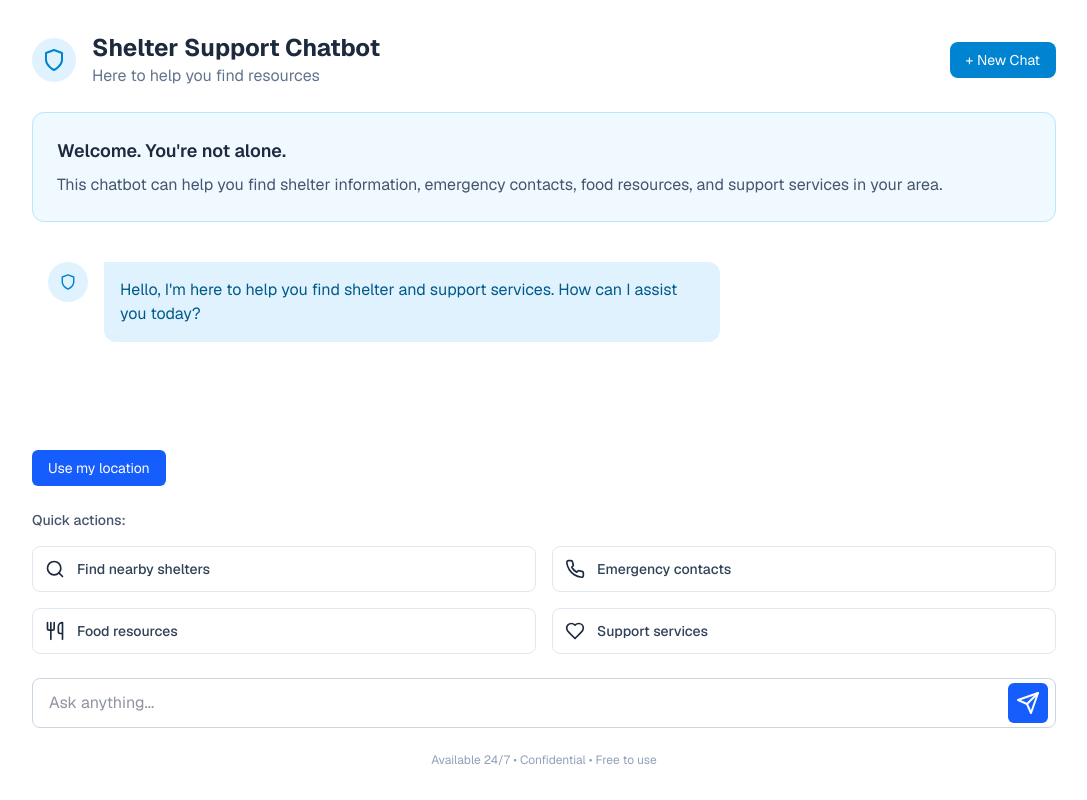
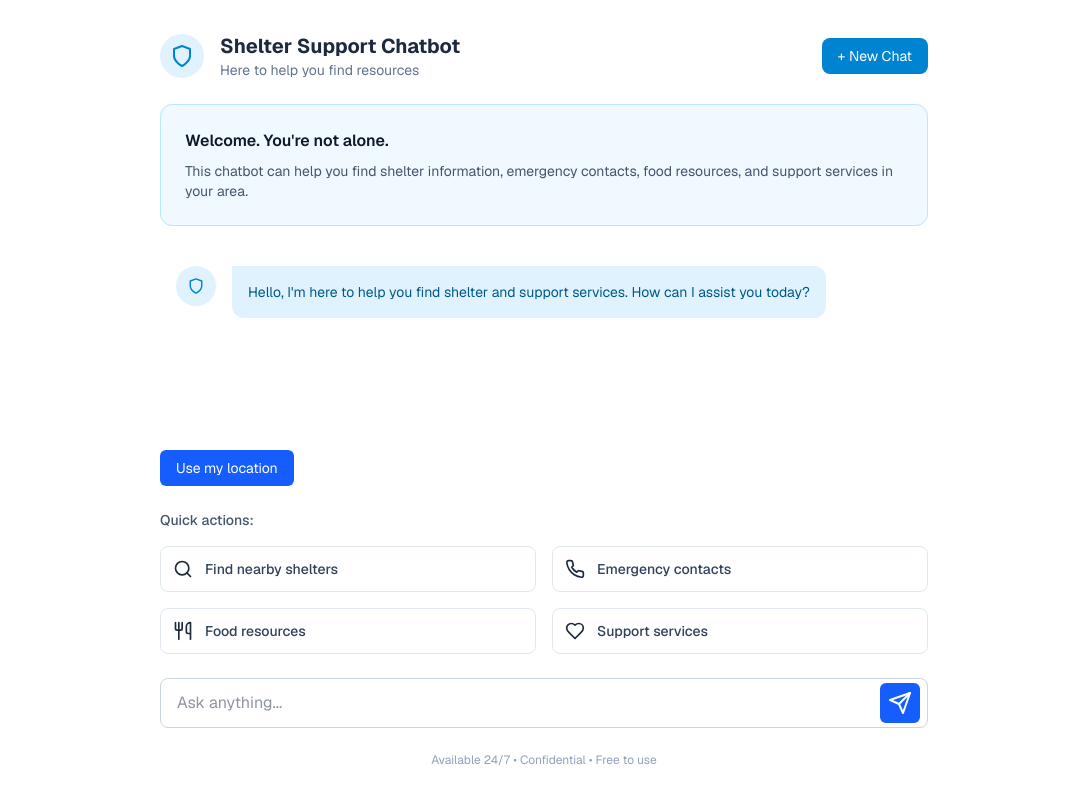
Before and after one commit to Dev342/homeless-shelter-chatbot_v2, a Next.js app: page / in a window 1280 px wide. Shown: the whole page, without its empty margins (96-1183 px from the left). Built offline with nearby package versions, Linux system fonts and the light colour scheme.

Commit message:
Update page.tsx

```diff
--- a/app/page.tsx
+++ b/app/page.tsx
@@ -132,7 +132,7 @@ const SendIcon = ({ className = "w-5 h-5" }) => (
   </svg>
 );
 
-// --- Reusable Button ---
+// Quick action button
 const QuickActionButton = ({
   icon,
   text,
@@ -151,7 +151,7 @@ const QuickActionButton = ({
   </button>
 );
 
-// --- HOME ---
+// --- MAIN COMPONENT ---
 export default function Home() {
   const [messages, setMessages] = useState<Msg[]>([]);
   const [input, setInput] = useState("");
@@ -168,8 +168,7 @@ export default function Home() {
     setMessages([
       {
         role: "assistant",
-        content:
-          "Hello, I'm here to help you find shelter and support services. How can I assist you today?",
+        content: "Hello, I'm here to help you find shelter and support services. How can I assist you today?",
       },
     ]);
   }, []);
@@ -178,7 +177,7 @@ export default function Home() {
     chatEndRef.current?.scrollIntoView({ behavior: "smooth" });
   }, [messages]);
 
-  // GEOLOCATION HANDLER
+  // Request geolocation
   const useMyLocation = () => {
     if (!navigator.geolocation) {
       setLocError("Your device does not support location.");
@@ -242,13 +241,12 @@ export default function Home() {
           { role: "assistant", content: aiMessageContent },
         ]);
       }
-    } catch (error) {
-      console.error("Chat error:", error);
+    } catch {
       setMessages((prev) => [
         ...prev,
         {
           role: "assistant",
-          content: `**Sorry, something went wrong.** Please try again.`,
+          content: "**Sorry, something went wrong.** Please try again.",
         },
       ]);
     } finally {
@@ -260,69 +258,66 @@ export default function Home() {
     setMessages([
       {
         role: "assistant",
-        content:
-          "Hello, I'm here to help you find shelter and support services. How can I assist you today?",
+        content: "Hello, I'm here to help you find shelter and support services. How can I assist you today?",
       },
     ]);
   };
 
   const handleQuickAction = (action: string) => {
-    const map: Record<string, string> = {
+    const quickMessages: Record<string, string> = {
       "Find nearby shelters": "I need help finding a place to stay tonight",
       "Emergency contacts": "Can you provide emergency contact numbers?",
       "Food resources": "Where can I find food assistance?",
       "Support services": "What support services are available?",
     };
-    sendMessage(map[action]);
+    sendMessage(quickMessages[action]);
   };
 
   return (
     <div className="h-screen bg-white font-sans text-slate-800 flex flex-col p-4 sm:p-6 lg:p-8">
-      <main className="w-full max-w-3xl lg:max-w-5xl mx-auto flex flex-col flex-1">
-
-        {/* HEADER */}
+      <main className="w-full max-w-3xl mx-auto flex flex-col flex-1">
+        {/* Header */}
         <header className="flex items-center justify-between">
           <div className="flex items-center space-x-4">
             <div className="bg-sky-100 text-sky-600 p-2 rounded-full">
               <ShieldIcon className="w-7 h-7" />
             </div>
             <div>
-              <h1 className="text-xl lg:text-2xl font-bold">Shelter Support Chatbot</h1>
-              <p className="text-sm lg:text-base text-slate-500">
-                Here to help you find resources
-              </p>
+              <h1 className="text-xl font-bold">Shelter Support Chatbot</h1>
+              <p className="text-sm text-slate-500">Here to help you find resources</p>
             </div>
           </div>
+
           <button
             onClick={startNewChat}
-            className="px-4 py-2 bg-sky-600 text-white rounded-lg text-sm hover:bg-sky-700"
+            className="px-4 py-2 bg-sky-600 text-white rounded-lg hover:bg-sky-700 text-sm"
           >
             + New Chat
           </button>
         </header>
 
-        {/* WELCOME */}
+        {/* Welcome */}
         <div className="bg-sky-50 border border-sky-200 rounded-xl p-6 my-6">
-          <h2 className="font-semibold mb-2 lg:text-lg">Welcome. You're not alone.</h2>
-          <p className="text-sm lg:text-base text-slate-600">
-            This chatbot can help you find shelter information, emergency contacts, food
-            resources, and support services in your area.
+          <h2 className="font-semibold text-slate-900 mb-2">Welcome. You're not alone.</h2>
+          <p className="text-sm text-slate-600">
+            This chatbot can help you find shelter information, emergency contacts, food resources,
+            and support services in your area.
           </p>
         </div>
 
-        {/* MESSAGES */}
+        {/* Messages */}
         <section className="flex-1 overflow-y-auto space-y-6 p-4">
           {messages.map((msg, i) => (
             <div
               key={i}
-              className={`flex items-start space-x-4 max-w-2xl ${
+              className={`flex items-start space-x-4 ${
                 msg.role === "user"
                   ? "ml-auto flex-row-reverse space-x-reverse"
                   : ""
               }`}
             >
               <div
-                className={`flex-shrink-0 h-10 w-10 rounded-full flex items-center justify-center ${
+                className={`flex-shrink-0 h-10 w-10 flex items-center justify-center rounded-full ${
                   msg.role === "user" ? "bg-slate-100" : "bg-sky-100"
                 }`}
               >
@@ -332,6 +327,7 @@ export default function Home() {
                   <ShieldIcon className="w-5 h-5 text-sky-600" />
                 )}
               </div>
+
               <div
                 className={`p-4 rounded-xl ${
                   msg.role === "user"
@@ -340,7 +336,7 @@ export default function Home() {
                 }`}
               >
                 <div
-                  className={`text-sm lg:text-base ${
+                  className={`text-sm ${
                     msg.role === "user" ? "text-slate-700" : "text-sky-800"
                   }`}
                 >
@@ -358,11 +354,11 @@ export default function Home() {
 
           {loading && (
             <div className="flex items-start space-x-4 max-w-xl">
-              <div className="bg-sky-100 h-10 w-10 rounded-full flex items-center justify-center">
+              <div className="h-10 w-10 bg-sky-100 rounded-full flex items-center justify-center">
                 <ShieldIcon className="w-5 h-5 text-sky-600" />
               </div>
               <div className="bg-sky-100 p-4 rounded-xl rounded-tl-none">
-                <p className="text-sm lg:text-base text-sky-800">Typing...</p>
+                <p className="text-sm text-sky-800">Typing...</p>
               </div>
             </div>
           )}
@@ -370,11 +366,9 @@ export default function Home() {
           <div ref={chatEndRef} />
         </section>
 
-        {/* FOOTER */}
+        {/* Footer */}
         <footer className="space-y-6">
-
-          {/* LOCATION BUTTON */}
-          <div>
+          {/* Location button */}
           <button
             onClick={useMyLocation}
             className="px-4 py-2 bg-blue-600 text-white rounded-md text-sm hover:bg-blue-700"
@@ -383,19 +377,20 @@ export default function Home() {
           </button>
 
           {userLocation && (
-              <p className="text-xs text-slate-500 mt-1">
+            <p className="text-xs text-slate-500">
               Using your location: {userLocation.lat.toFixed(3)},{" "}
               {userLocation.lon.toFixed(3)}
             </p>
           )}
 
           {locError && (
-              <p className="text-xs text-red-500 mt-1">{locError}</p>
+            <p className="text-xs text-red-500">{locError}</p>
           )}
-          </div>
 
+          {/* Quick Actions */}
           <section className="space-y-4">
             <h3 className="text-sm font-medium text-slate-600">Quick actions:</h3>
+
             <div className="grid grid-cols-1 sm:grid-cols-2 gap-4">
               <QuickActionButton
                 icon={<SearchIcon />}
@@ -420,6 +415,7 @@ export default function Home() {
             </div>
           </section>
 
+          {/* Input */}
           <div className="relative">
             <input
               type="text"
```
Lines whose indentation alone changed are shown as unchanged.
